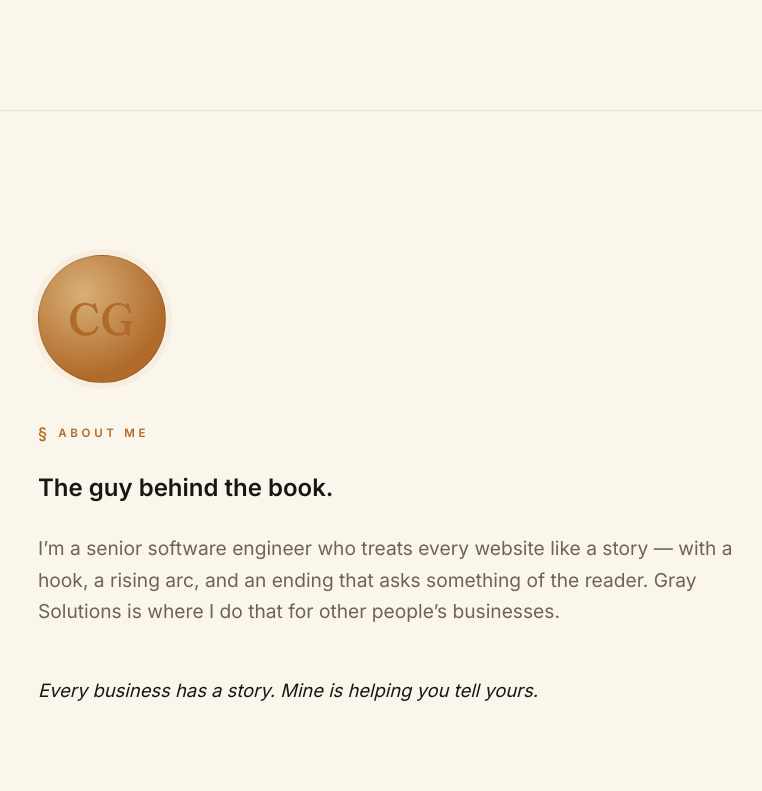
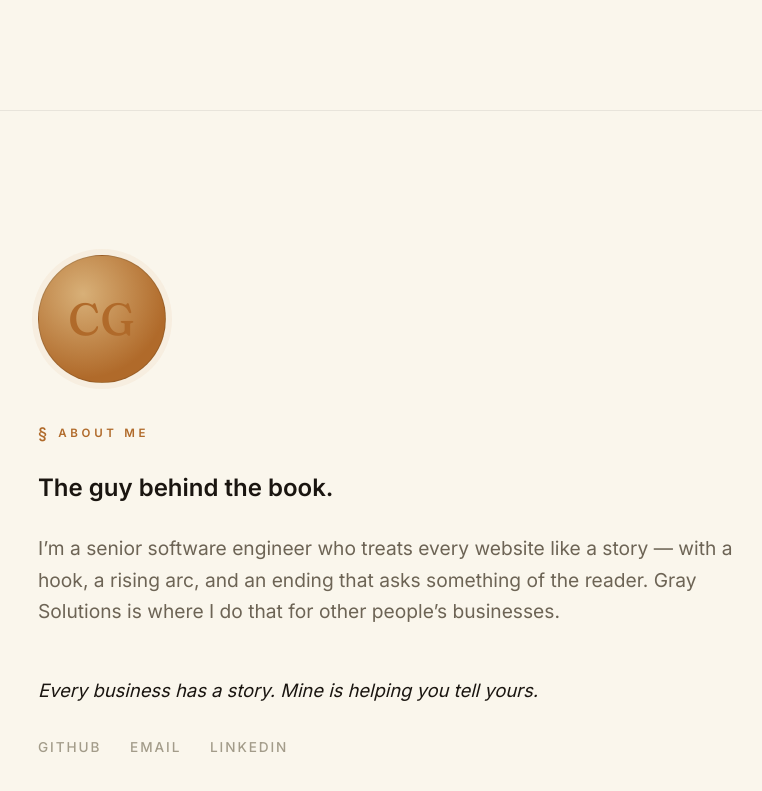
Before and after one commit to Xyphoid5000/gray-solutions, a Vue app: page / in a window 1280 px wide. Shown: the part 1697-2488 px from the top of the page, without its empty margins (32-794 px from the left). Built offline with nearby package versions, Linux system fonts and the light colour scheme.

Commit message:
About section stops below header; socials move from finale page to About Me

```diff
--- a/src/components/AboutMe.vue
+++ b/src/components/AboutMe.vue
@@ -20,5 +20,35 @@
     <p class="about-signoff">
       <em>Every business has a story. Mine is helping you tell yours.</em>
     </p>
+    <nav class="about-links" aria-label="Elsewhere">
+      <a
+        v-for="l in LINKS"
+        :key="l.label"
+        :href="l.href"
+        :target="l.external ? '_blank' : undefined"
+        :rel="l.external ? 'noopener' : undefined"
+        >{{ l.label }}</a
+      >
+    </nav>
   </div>
 </template>
+
+<script setup lang="ts">
+const LINKS = [
+  {
+    label: 'GitHub',
+    href: 'https://github.com/Xyphoid5000',
+    external: true,
+  },
+  {
+    label: 'Email',
+    href: 'mailto:c90gray@gmail.com?subject=Let%27s%20write%20my%20story',
+    external: false,
+  },
+  {
+    label: 'LinkedIn',
+    href: 'https://www.linkedin.com/in/chris-gray-b0b50b1b4',
+    external: true,
+  },
+];
+</script>
--- a/src/components/Finale.vue
+++ b/src/components/Finale.vue
@@ -8,24 +8,6 @@ const emit = defineEmits<{
   about: [];
   contact: [];
 }>();
-
-const LINKS = [
-  {
-    label: 'GitHub',
-    href: 'https://github.com/Xyphoid5000',
-    external: true,
-  },
-  {
-    label: 'Email',
-    href: 'mailto:c90gray@gmail.com?subject=Let%27s%20write%20my%20story',
-    external: false,
-  },
-  {
-    label: 'LinkedIn',
-    href: 'https://www.linkedin.com/in/chris-gray-b0b50b1b4',
-    external: true,
-  },
-];
 
 /**
  * The whole page is the manuscript being finished live — every line
@@ -179,16 +161,6 @@ onUnmounted(() => {
           <button class="btn btn-solid" @click="emit('contact')">
             Start your story <span class="arrow" aria-hidden="true">&rarr;</span>
           </button>
-          <nav class="fin-links" aria-label="Elsewhere">
-            <a
-              v-for="l in LINKS"
-              :key="l.label"
-              :href="l.href"
-              :target="l.external ? '_blank' : undefined"
-              :rel="l.external ? 'noopener' : undefined"
-              >{{ l.label }}</a
-            >
-          </nav>
         </div>
       </div>
     </div>
--- a/src/style.css
+++ b/src/style.css
@@ -950,12 +950,14 @@ a {
   align-items: center;
   gap: 1.4rem 2.4rem;
 }
-.fin-links {
+.fin-links,
+.about-links {
   display: flex;
   gap: 1.8rem;
   flex-wrap: wrap;
 }
-.fin-links a {
+.fin-links a,
+.about-links a {
   color: var(--faint);
   text-decoration: none;
   font-size: 0.85rem;
@@ -964,8 +966,12 @@ a {
   font-weight: 500;
   transition: color 0.25s;
 }
-.fin-links a:hover {
+.fin-links a:hover,
+.about-links a:hover {
   color: var(--ember);
+}
+.about-links {
+  margin-top: 2rem;
 }
 /* The Finale types itself live: one continuous page, no separations. */
 .finale {
@@ -1026,6 +1032,8 @@ a {
 .about-section {
   padding: clamp(5rem, 12vw, 9rem) 0;
   border-top: 1px solid var(--line-soft);
+  /* Same as contact: stop below the header, not under it. */
+  scroll-margin-top: var(--nav-h);
 }
 .about-portrait {
   width: 128px;
```
